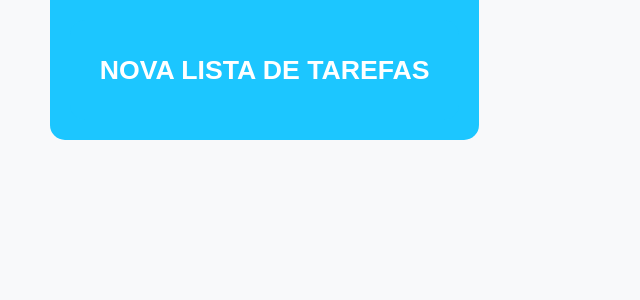
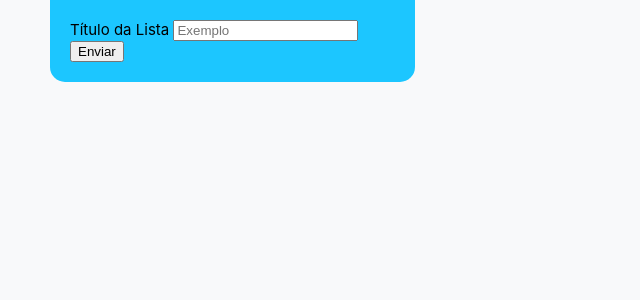
Before and after one commit to lucaspgraciano/todo-pw-application, a PHP site: page /user/home in a window 1280 px wide. Shown: the part 110-410 px from the top of the page, without its empty margins (0-640 px from the left). Run offline with PHP 8.4, Linux system fonts and the light colour scheme; the visitor is signed in with stand-in values (Sample User, id 1); data comes from the database, SQL or seed files in the repository; both versions use the stored data as it was before the commit; data that the repository does not hold is empty.

Commit message:
[FIX|FEATURE] Corrigi os métodos de criar lista | Criado método para buscar as listas do usuário e deletar lista

```diff
--- a/app/modelos/Listas.php
+++ b/app/modelos/Listas.php
@@ -26,7 +26,7 @@ class Lista {
         $stm->execute();
     }
 
-    public function buscarListaPorUsuario($email) {
+    public static function buscarListaPorUsuario($email) {
         $con = Database::getConnection();
 
         $stm = $con->prepare('SELECT titulo, email FROM Listas WHERE email = :email');
@@ -67,7 +67,7 @@ class Lista {
     public function apagarLista($titulo, $email) {
         $con = Database::getConnection();
 
-        $stm = $con->perpare('DELETE FROM Listas WHERE titulo = :titulo AND email = :email');
+        $stm = $con->prepare('DELETE FROM Listas WHERE titulo = :titulo AND email = :email');
         $stm->bindValue(':titulo', $titulo);
         $stm->bindValue(':email', $email);
         $stm->execute();
--- a/app/visoes/user/home.php
+++ b/app/visoes/user/home.php
@@ -9,6 +9,7 @@
 		<title>HOME</title>
 	</head>
 	<body>
+		<!-- TODO: Fazer um alert.php e inserir nesta view -->
 		<div class="container">
 			<div class="top-bar-pai">
 			<header class="top-bar">
@@ -21,9 +22,9 @@
 					<div class="top-bar-user_card-container">
 						<div class="top-bar-user_card_img"><img src=".../../../publico/imagens/user.png"></div>
 						<div class="top-bar-user_card_info">
-							<p><?= $data->nome ?></p>
+							<p><?= $data[0]->nome ?></p>
 							<hr>
-							<p><?= $data->email ?></p>
+							<p><?= $data[0]->email ?></p>
 						</div>
 						<button type="submit"><img src="../../../publico/imagens/exit.png"></button>
 					</div>
@@ -33,12 +34,31 @@
 			</div>
 			<main class="main-content">
 				<section id="Listas" class="main-content-list">
-					<div class="main-content-list_new-list">
-						<button onclick="ShowCriarLista(true)"><p>NOVA LISTA DE TAREFAS</p></button>
-						<input class="hidden">
+					<div class="main-content-list_list">
+						<!-- <button onclick="ShowCriarLista(true)"><p>NOVA LISTA DE TAREFAS</p></button> -->
+						<!-- <input class="hidden">
 						<button class="hidden" onclick="AddLista()">Ok</button>
-						<button class="hidden" onclick="ShowCriarLista(false)">Cancelar</button>
+						<button class="hidden" onclick="ShowCriarLista(false)">Cancelar</button> -->
+						<form action="/user/home/new_list" method="POST">
+							<label for="titulo">Título da Lista</label>
+							<input name="titulo" id="titulo" type="text" placeholder="Exemplo">
+							<button type="submit">Enviar</button>
+						</form>
 					</div>
+					<?php if (is_null($data[1]) || count($data[1]) === 0) { ?>
+					<?php } else {
+						foreach ($data[1] as $lista) { ?>
+							<div class="main-content-list_list">
+								<div>
+									<form action="/user/home/remove_list" method="POST">
+										<h1><?= $lista->titulo ?></h1>
+										<input type="hidden" name="titulo" value="<?= $lista->titulo ?>">
+										<button type="submit"> X </button>
+									</form>
+								</div>
+							</div>
+						<?php } ?>
+					<?php } ?>
 				</section>
 			</main>
 		</div>
--- a/index.php
+++ b/index.php
@@ -1,5 +1,5 @@
 <?php
-// error_reporting(E_ALL ^ E_WARNING);
+error_reporting(E_ALL ^ E_WARNING);
 
 include 'app/Database.php';
 include 'libs/Route.php';
@@ -20,6 +20,7 @@ Route::add('/login', fn ()  => $controller->login(), ['post']);
 Route::add('/register', fn ()  => $controller->cadastrar(), ['post']);
 Route::add('/logout', fn () => $controller->sair(), ['post']);
 Route::add('/user/home/new_list', fn () => $controller->criarLista(), ['post']);
+Route::add('/user/home/remove_list', fn () => $controller->removerLista(), ['post']);
 
 Route::add('/*', function () {
     http_response_code(404);
--- a/publico/estilo/home.css
+++ b/publico/estilo/home.css
@@ -117,7 +117,7 @@ html, body{
 	display: flex;
 }
 .main-content-list div{
-	width: 33%;
+	width: 27.5%;
 	height: 100%;
 	background-color: #1cc6ff;
 	border-radius: 0 0 15px 15px;
@@ -137,19 +137,19 @@ html, body{
 	border-radius: 15px;
 	width: 90%;
 }
-.main-content-list_list div span h1{
+.main-content-list_list div form h1{
 	font-size: 2em;
 	text-align: center;
 }
-.main-content-list_list div span p{
+.main-content-list_list div form p{
 	font-size: 1.5em;
 	margin-left: 15px;
 }
-.main-content-list_list div span hr{
+.main-content-list_list div form hr{
 	border: 1px solid white;
 	width: 95%;
 }
-.main-content-list_list div span button{
+.main-content-list_list div form button{
 	cursor: pointer;
 	border: none;
 	background-color: white;
@@ -160,11 +160,11 @@ html, body{
 	font-size: 3em;
 	transition: 0.3s;
 }
-.main-content-list_list div span button:hover{
+.main-content-list_list div form button:hover{
 	transform: scale(1.1, 1.1);
 	transition: 0.5s;
 }
-.main-content-list_list div span button:active{
+.main-content-list_list div form button:active{
 	transform: scale(0.9, 0.9);
 	transition: 0.3s;
 }
--- a/publico/js/home.js
+++ b/publico/js/home.js
@@ -41,7 +41,7 @@ function AddLista()
 	listas.insertBefore(listaout,listas.children[listas.children.length-1]);
 	ShowCriarLista(false);
 	UpdateBodyWidth();
-	var url =  window.location.origin + "/user/home/new list?nome=" + nome;
+	var url =  window.location.origin + "/user/home/new_list?nome=" + nome;
 	var xhr = new XMLHttpRequest();
 	xhr.open("POST", url);
 
```
Also changed, not shown: app/controladores/Login.php (+29 -6 lines), app/visoes/alert.php (+4 -4 lines), progweb-todo.sqlite (deleted).
